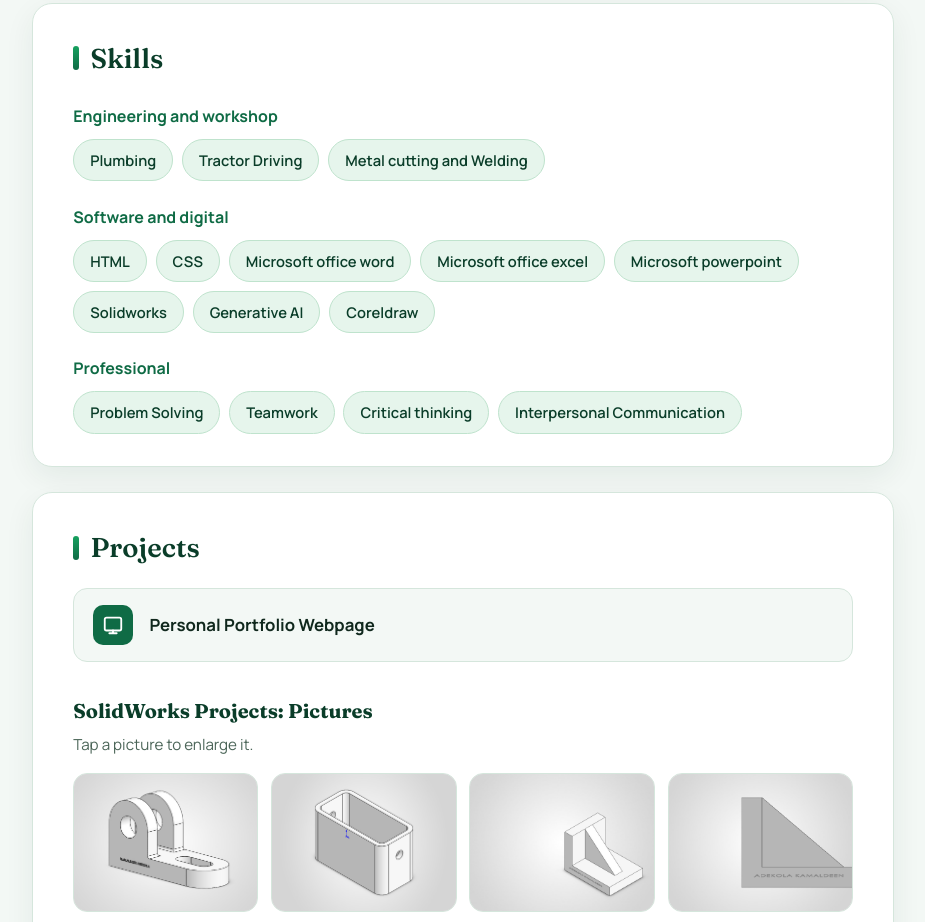
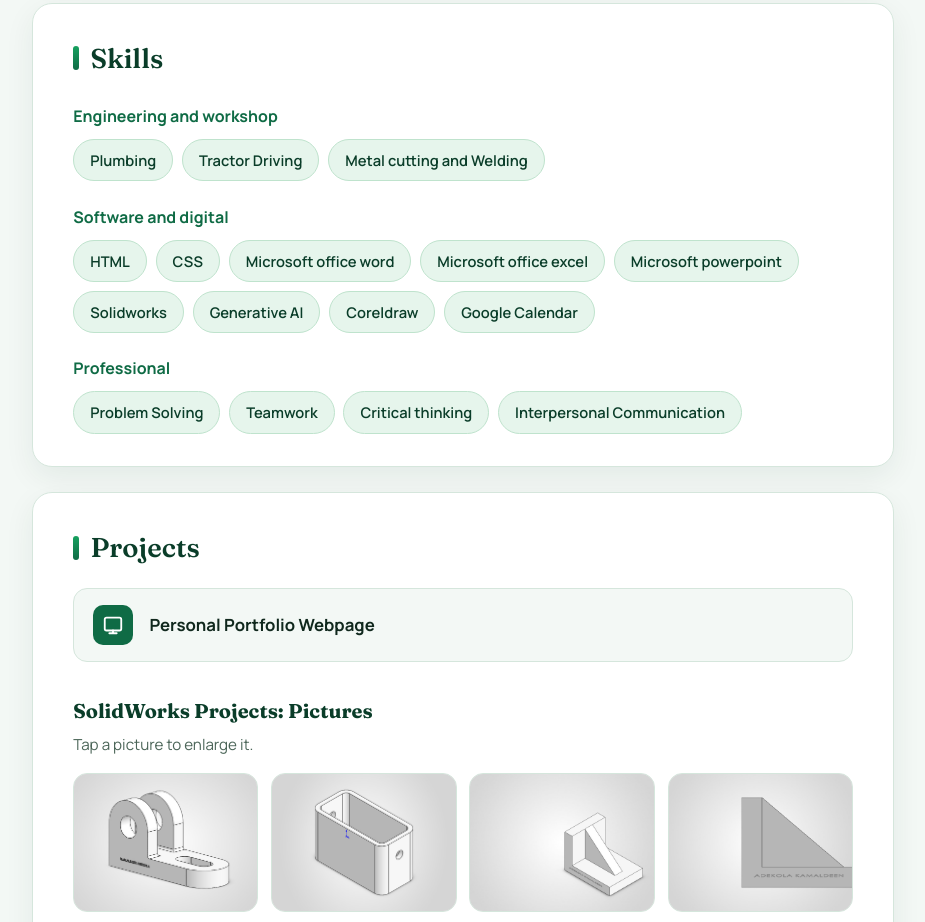
Before and after one commit to Adekolakamaldeen4/Adekolakamaldeen4.io, a plain HTML site: page index.html in a window 1280 px wide. Shown: the part 1070-1992 px from the top of the page, without its empty margins (177-1102 px from the left). Drawn offline with Linux system fonts and the light colour scheme.

Commit message:
Add Google Calendar badge to index.html

```diff
--- a/index.html
+++ b/index.html
@@ -173,6 +173,7 @@ footer{background:var(--forest);color:#b6d9c6;text-align:center;padding:1.6rem 1
       <span class="badge">Solidworks</span>
       <span class="badge">Generative AI</span>
       <span class="badge">Coreldraw</span>
+      <span class="badge">Google Calendar</span>
     </div>
     <h3>Professional</h3>
     <div class="badges">
```
